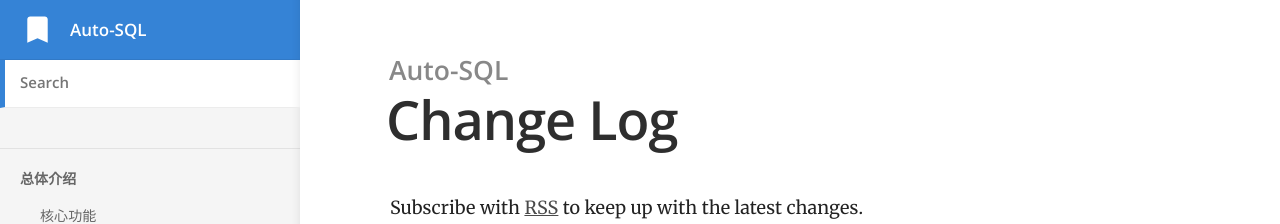
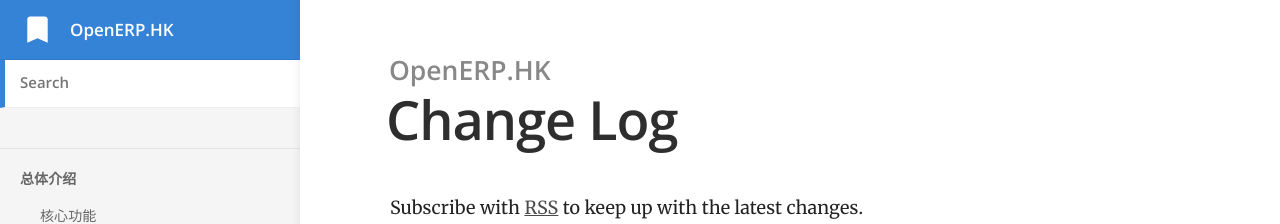
Before and after one commit to openerp-hk-t/doc, a Jekyll site: the page built from changelog.html, in a window 1280 px wide. Shown: the top 224 px of the page. Built offline with Jekyll 4.4.1, drawn with Linux system fonts in a browser that asks for light colours.

Commit message:
Update _config.yml

```diff
--- a/_config.yml
+++ b/_config.yml
@@ -1,7 +1,7 @@
 # ----
 # Site
 
-title: Auto-SQL
+title: OpenERP.HK
 url: "https://long-pig.cloudvent.net"
 baseurl:
 google_analytics_key:
```
